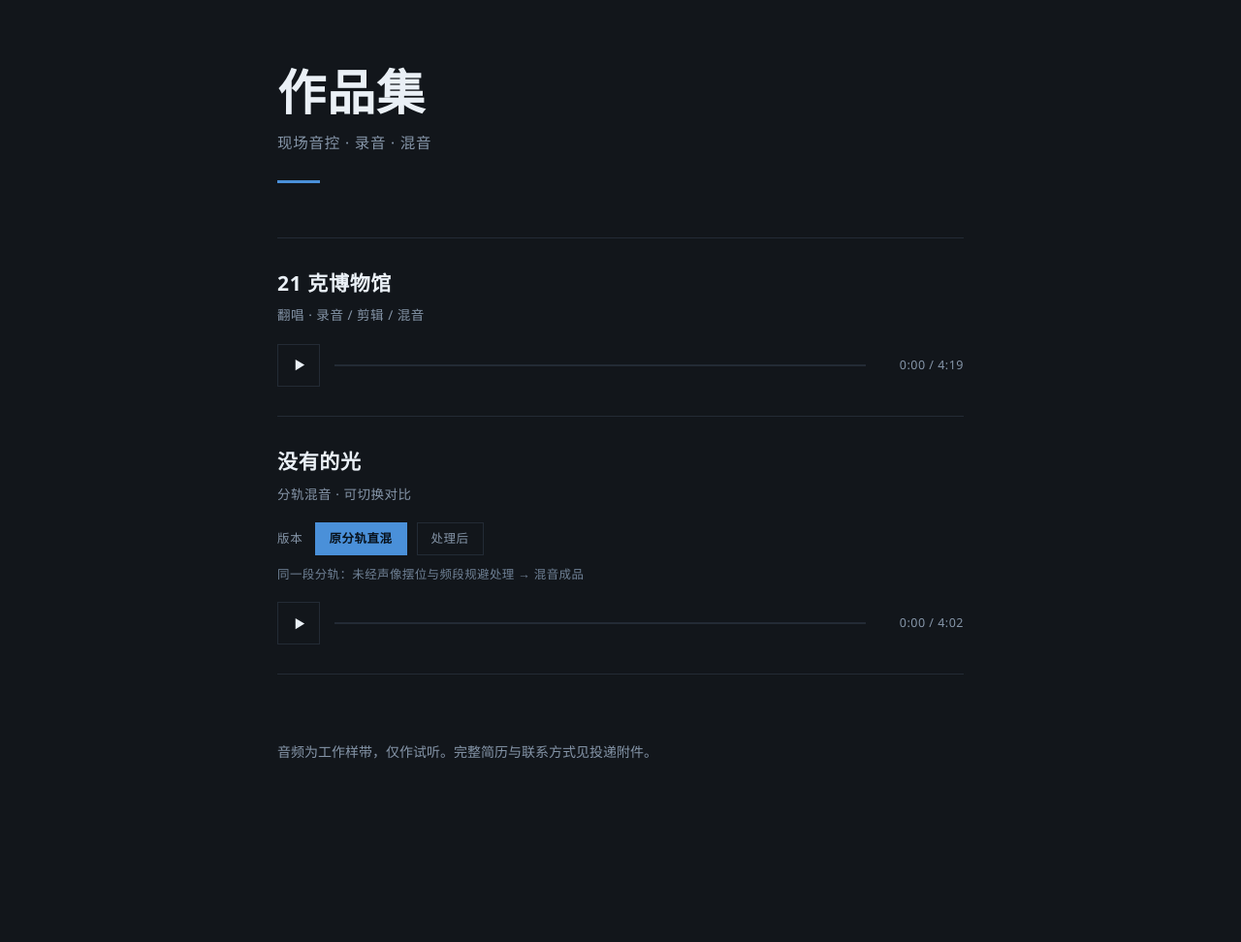
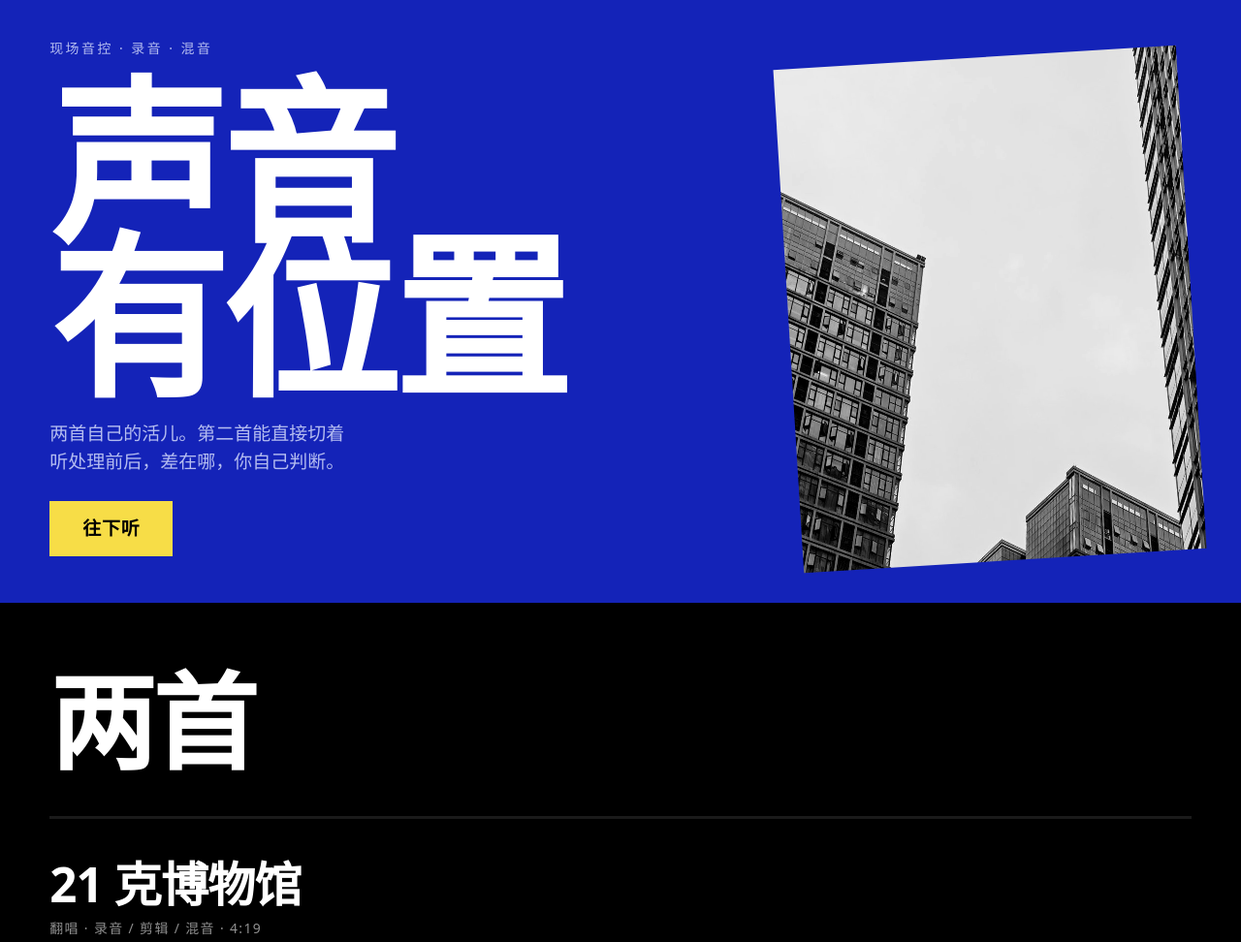
Before and after one commit to water-rill/portfolio, a plain HTML site: page index.html in a window 1280 px wide. Shown: the top 972 px of the page at 97% size. Before the commit the page ends 886 px from the top, so only its background shows below. Drawn offline with nearby package versions, Linux system fonts and the light colour scheme.

Commit message:
Rebuild page as loud flat poster with waveforms

```diff
--- a/index.html
+++ b/index.html
@@ -3,115 +3,310 @@
 <head>
 <meta charset="utf-8">
 <meta name="viewport" content="width=device-width, initial-scale=1">
-<title>作品集</title>
+<title>声音有位置 · 作品集</title>
+<link rel="preconnect" href="https://fonts.googleapis.com">
+<link rel="preconnect" href="https://fonts.gstatic.com" crossorigin>
+<link href="https://fonts.googleapis.com/css2?family=Barlow+Condensed:wght@600;700&family=Barlow:wght@400;500&display=swap" rel="stylesheet">
 <style>
   :root {
-    --bg: #12161b;
-    --ink: #eaf0f6;
-    --dim: #8595a8;
-    --line: #232b35;
-    --accent: #4a90d9;
+    --blue: #1423b8;
+    --black: #000000;
+    --yellow: #f7dd47;
+    --white: #ffffff;
+    --green: #1fc27a;
+    --muted-blue: #b4bcf0;
+    --pad: clamp(20px, 4vw, 56px);
+
+    --cn: "PingFang SC", "Microsoft YaHei", "Hiragino Sans GB", system-ui, sans-serif;
+    --en: "Barlow Condensed", var(--cn);
+    --body-en: "Barlow", var(--cn);
+
+    --step-small: clamp(0.8125rem, 0.79rem + 0.1vw, 0.875rem);
+    --step-body: clamp(1.0625rem, 1rem + 0.25vw, 1.1875rem);
+    --step-lead: clamp(1.25rem, 1.1rem + 0.7vw, 1.625rem);
+    --step-head: clamp(3rem, 1.2rem + 7vw, 7rem);
+    --step-shout: clamp(3.5rem, 1rem + 13vw, 12rem);
   }
 
   * { box-sizing: border-box; margin: 0; padding: 0; }
 
+  html { scroll-behavior: smooth; }
+
   body {
-    background: var(--bg);
-    color: var(--ink);
-    font-family: "Segoe UI", "Microsoft YaHei", "PingFang SC", sans-serif;
-    line-height: 1.6;
+    background: var(--blue);
+    color: var(--white);
+    font-family: var(--body-en);
+    font-size: var(--step-body);
+    line-height: 1.5;
     -webkit-font-smoothing: antialiased;
   }
 
-  .wrap { max-width: 760px; margin: 0 auto; padding: 68px 26px 96px; }
+  img { display: block; max-width: 100%; }
 
-  header { margin-bottom: 56px; }
+  /* ---------- HERO ---------- */
+  .hero {
+    position: relative;
+    background: var(--blue);
+    padding: clamp(28px, 5vh, 56px) var(--pad) clamp(36px, 6vh, 64px);
+    overflow: hidden;
+  }
+
+  .hero-grid {
+    display: grid;
+    grid-template-columns: minmax(0, 1.45fr) minmax(0, 0.85fr);
+    gap: clamp(20px, 4vw, 56px);
+    align-items: end;
+  }
+
+  .lead {
+    font-family: var(--cn);
+    font-size: var(--step-small);
+    letter-spacing: 0.18em;
+    color: var(--muted-blue);
+    margin-bottom: clamp(14px, 3vh, 28px);
+  }
 
   h1 {
-    font-size: clamp(34px, 7vw, 50px);
-    font-weight: 600;
-    letter-spacing: 0.02em;
-    line-height: 1.1;
+    font-family: var(--cn);
+    font-weight: 900;
+    font-size: var(--step-shout);
+    line-height: 0.88;
+    letter-spacing: -0.03em;
+    text-transform: none;
   }
 
-  .sub { margin-top: 12px; font-size: 15.5px; color: var(--dim); letter-spacing: 0.05em; }
-
-  .rule { width: 44px; height: 3px; background: var(--accent); margin-top: 26px; }
-
-  .track { padding: 30px 0; border-top: 1px solid var(--line); }
-  .track:last-of-type { border-bottom: 1px solid var(--line); }
-
-  .track h2 { font-size: 21px; font-weight: 600; letter-spacing: 0.03em; }
-
-  .meta { margin-top: 6px; font-size: 13.5px; color: var(--dim); letter-spacing: 0.04em; }
-
-  .ab { display: flex; align-items: center; gap: 10px; margin-top: 18px; flex-wrap: wrap; }
-
-  .ab-label { font-size: 12.5px; color: var(--dim); letter-spacing: 0.06em; margin-right: 2px; }
-
-  .ab button {
-    font: inherit; font-size: 12.5px; letter-spacing: 0.04em;
-    padding: 6px 14px;
-    border: 1px solid var(--line);
-    background: transparent;
-    color: var(--dim);
-    cursor: pointer; border-radius: 0;
-    transition: border-color .16s, color .16s, background .16s;
+  .note {
+    margin-top: clamp(18px, 3.4vh, 34px);
+    max-width: 30ch;
+    font-size: var(--step-body);
+    color: var(--muted-blue);
   }
-  .ab button:hover { border-color: #3a4b5f; color: var(--ink); }
-  .ab button.on { background: var(--accent); border-color: var(--accent); color: #08121c; font-weight: 600; }
-  .ab button:focus-visible { outline: 2px solid var(--accent); outline-offset: 2px; }
-
-  .ab-note { margin-top: 10px; font-size: 12.5px; color: #6f8095; letter-spacing: 0.03em; }
-
-  .player { display: flex; align-items: center; gap: 15px; margin-top: 18px; }
 
   .btn {
-    width: 44px; height: 44px; flex: 0 0 44px;
-    border: 1px solid var(--line);
-    background: transparent; color: var(--ink);
-    cursor: pointer; display: grid; place-items: center; border-radius: 0;
-    transition: border-color .18s, color .18s, background .18s;
+    display: inline-block;
+    margin-top: clamp(20px, 3.4vh, 32px);
+    background: var(--yellow);
+    color: #000;
+    font-family: var(--cn);
+    font-weight: 700;
+    font-size: var(--step-body);
+    letter-spacing: 0.04em;
+    padding: 14px 34px;
+    text-decoration: none;
+    border-radius: 0;
+    transition: background .15s ease;
   }
-  .btn:hover { border-color: var(--accent); color: var(--accent); }
-  .btn:focus-visible { outline: 2px solid var(--accent); outline-offset: 3px; }
-  .btn svg { width: 15px; height: 15px; fill: currentColor; }
-  .btn .icon-pause { display: none; }
-  .btn.playing .icon-play { display: none; }
-  .btn.playing .icon-pause { display: block; }
+  .btn:hover { background: var(--green); color: #000; }
 
-  .bar { flex: 1; height: 22px; display: flex; align-items: center; cursor: pointer; position: relative; }
-  .bar::before { content: ""; position: absolute; left: 0; right: 0; height: 2px; background: var(--line); }
-  .fill { position: relative; height: 2px; width: 0%; background: var(--accent); }
+  .hero-photo {
+    position: relative;
+    transform: rotate(-3.5deg);
+    margin-bottom: -6px;
+  }
+  .hero-photo img {
+    width: 100%;
+    aspect-ratio: 4 / 5;
+    object-fit: cover;
+    filter: grayscale(1) contrast(1.15) brightness(0.92);
+  }
+
+  /* ---------- WORK ---------- */
+  .work {
+    background: var(--black);
+    color: var(--white);
+    padding: clamp(48px, 9vh, 96px) var(--pad) clamp(56px, 10vh, 110px);
+  }
+
+  .work h2 {
+    font-family: var(--cn);
+    font-weight: 900;
+    font-size: var(--step-head);
+    line-height: 0.92;
+    letter-spacing: -0.03em;
+    margin-bottom: clamp(32px, 6vh, 56px);
+  }
+
+  .track { padding: clamp(28px, 5vh, 48px) 0; border-top: 3px solid #1a1a1a; }
+  .track:last-of-type { border-bottom: 3px solid #1a1a1a; }
+
+  .track h3 {
+    font-family: var(--cn);
+    font-weight: 800;
+    font-size: clamp(1.75rem, 1rem + 2.6vw, 3.25rem);
+    line-height: 1.08;
+    letter-spacing: -0.02em;
+  }
+
+  .meta {
+    margin-top: 10px;
+    font-size: var(--step-small);
+    font-family: var(--cn);
+    letter-spacing: 0.1em;
+    color: #8f8f8f;
+  }
+
+  .wave {
+    width: 100%;
+    margin-top: clamp(18px, 3vh, 28px);
+    opacity: 0.92;
+  }
+
+  .ab { margin-top: clamp(18px, 3vh, 26px); display: flex; gap: 10px; flex-wrap: wrap; }
+  .ab button {
+    font-family: var(--cn);
+    font-size: var(--step-small);
+    letter-spacing: 0.08em;
+    padding: 9px 18px;
+    border: 2px solid #333;
+    background: transparent;
+    color: #9a9a9a;
+    border-radius: 0;
+    cursor: pointer;
+    transition: border-color .15s, color .15s, background .15s;
+  }
+  .ab button:hover { border-color: var(--white); color: var(--white); }
+  .ab button.on { background: var(--yellow); border-color: var(--yellow); color: #000; font-weight: 700; }
+  .ab button:focus-visible { outline: 3px solid var(--green); outline-offset: 2px; }
+
+  .ab-note {
+    margin-top: 12px;
+    font-family: var(--cn);
+    font-size: var(--step-small);
+    color: #8f8f8f;
+    letter-spacing: 0.04em;
+  }
+
+  .player { display: flex; align-items: center; gap: 18px; margin-top: clamp(20px, 3vh, 30px); }
+
+  .play {
+    width: 62px; height: 62px; flex: 0 0 62px;
+    background: var(--green);
+    border: 0; border-radius: 0;
+    color: #000;
+    display: grid; place-items: center;
+    cursor: pointer;
+  }
+  .play:hover { background: var(--yellow); }
+  .play:focus-visible { outline: 3px solid var(--white); outline-offset: 3px; }
+  .play svg { width: 20px; height: 20px; fill: currentColor; }
+  .play .icon-pause { display: none; }
+  .play.playing .icon-play { display: none; }
+  .play.playing .icon-pause { display: block; }
+
+  .bar { flex: 1; height: 28px; display: flex; align-items: center; cursor: pointer; position: relative; }
+  .bar::before { content: ""; position: absolute; left: 0; right: 0; height: 3px; background: #2a2a2a; }
+  .fill { position: relative; height: 3px; width: 0%; background: var(--green); }
 
   .time {
-    font-size: 12.5px; color: var(--dim);
+    font-family: var(--en);
+    font-size: 1.05rem;
+    letter-spacing: 0.06em;
+    color: #8f8f8f;
+    min-width: 96px; text-align: right;
     font-variant-numeric: tabular-nums;
-    letter-spacing: 0.04em;
-    min-width: 86px; text-align: right;
   }
 
-  footer { margin-top: 66px; font-size: 14px; color: var(--dim); line-height: 2; }
-  footer a { color: var(--ink); text-decoration: none; border-bottom: 1px solid var(--line); }
-  footer a:hover { border-color: var(--accent); color: var(--accent); }
+  /* ---------- ABOUT ---------- */
+  .about {
+    background: var(--yellow);
+    color: #000;
+    padding: clamp(52px, 10vh, 110px) var(--pad);
+  }
+
+  .about p {
+    font-family: var(--cn);
+    font-weight: 700;
+    font-size: clamp(1.5rem, 0.9rem + 2.6vw, 3rem);
+    line-height: 1.28;
+    letter-spacing: -0.01em;
+    max-width: 26ch;
+  }
+  .about p + p { margin-top: clamp(20px, 3.4vh, 34px); }
+  .about em { font-style: normal; background: #000; color: var(--yellow); padding: 0 .18em; }
+
+  /* ---------- CONTACT ---------- */
+  .contact {
+    background: var(--blue);
+    color: var(--white);
+    padding: clamp(52px, 9vh, 96px) var(--pad) clamp(56px, 10vh, 100px);
+    display: grid;
+    grid-template-columns: minmax(0, 1fr) auto;
+    gap: clamp(28px, 5vw, 64px);
+    align-items: end;
+  }
+
+  .contact h2 {
+    font-family: var(--cn);
+    font-weight: 900;
+    font-size: var(--step-head);
+    line-height: 0.9;
+    letter-spacing: -0.03em;
+  }
+
+  .contact .url {
+    display: block;
+    margin-top: clamp(18px, 3vh, 26px);
+    font-family: var(--en);
+    font-size: var(--step-lead);
+    letter-spacing: 0.02em;
+    color: var(--white);
+    text-decoration: none;
+    border-bottom: 3px solid var(--green);
+    padding-bottom: 4px;
+    width: fit-content;
+  }
+  .contact .url:hover { color: var(--green); }
+
+  .qr { background: var(--white); padding: 12px; }
+  .qr img { width: clamp(120px, 16vw, 172px); }
+
+  .foot {
+    background: var(--blue);
+    border-top: 3px solid #2b3ad0;
+    padding: 22px var(--pad) 30px;
+    font-family: var(--cn);
+    font-size: var(--step-small);
+    color: var(--muted-blue);
+    letter-spacing: 0.06em;
+  }
+
+  /* ---------- RESPONSIVE ---------- */
+  @media (max-width: 760px) {
+    .hero-grid { grid-template-columns: 1fr; }
+    .hero-photo { order: -1; transform: rotate(-2.5deg); }
+    .hero-photo img { aspect-ratio: 16 / 10; }
+    .contact { grid-template-columns: 1fr; align-items: start; }
+    .qr { justify-self: start; }
+  }
 </style>
 </head>
 <body>
-<div class="wrap">
 
-  <header>
-    <h1>作品集</h1>
-    <div class="sub">现场音控 · 录音 · 混音</div>
-    <div class="rule"></div>
-  </header>
+<header class="hero">
+  <div class="hero-grid">
+    <div class="hero-copy">
+      <p class="lead">现场音控 · 录音 · 混音</p>
+      <h1>声音<br>有位置</h1>
+      <p class="note">两首自己的活儿。第二首能直接切着听处理前后，差在哪，你自己判断。</p>
+      <a class="btn" href="#work">往下听</a>
+    </div>
+    <figure class="hero-photo">
+      <img src="assets/city.jpg" alt="城市高楼，仰拍的玻璃幕墙">
+    </figure>
+  </div>
+</header>
 
-  <section class="works">
+<main>
+
+  <section class="work" id="work">
+    <h2>两首</h2>
 
     <article class="track" data-srcs="audio/21g-museum.mp3" data-total="4:19">
-      <h2>21 克博物馆</h2>
-      <div class="meta">翻唱 · 录音 / 剪辑 / 混音</div>
+      <h3>21 克博物馆</h3>
+      <p class="meta">翻唱 · 录音 / 剪辑 / 混音 · 4:19</p>
+      <img class="wave" src="assets/wave-21g.png" alt="21 克博物馆的整曲波形">
       <div class="player">
-        <button class="btn" aria-label="播放">
+        <button class="play" aria-label="播放">
           <svg class="icon-play" viewBox="0 0 16 16"><path d="M4 2l10 6-10 6z"/></svg>
           <svg class="icon-pause" viewBox="0 0 16 16"><path d="M4 2h3v12H4zM9 2h3v12H9z"/></svg>
         </button>
@@ -121,18 +316,19 @@
     </article>
 
     <article class="track" data-srcs="audio/the-absent-light-raw.mp3|audio/the-absent-light.mp3" data-total="4:02">
-      <h2>没有的光</h2>
-      <div class="meta">分轨混音 · 可切换对比</div>
+      <h3>没有的光</h3>
+      <p class="meta">分轨混音 · 4:02</p>
+
+      <img class="wave" id="wave-ab" src="assets/wave-abl-raw.png" alt="没有的光的波形，可切换对比">
 
       <div class="ab">
-        <span class="ab-label">版本</span>
         <button class="on" data-ver="0">原分轨直混</button>
         <button data-ver="1">处理后</button>
       </div>
-      <div class="ab-note">同一段分轨：未经声像摆位与频段规避处理 → 混音成品</div>
+      <p class="ab-note">同一段分轨：没做声像摆位和频段规避，直接混 → 处理完的成品。切版本时进度会保留。</p>
 
       <div class="player">
-        <button class="btn" aria-label="播放">
+        <button class="play" aria-label="播放">
           <svg class="icon-play" viewBox="0 0 16 16"><path d="M4 2l10 6-10 6z"/></svg>
           <svg class="icon-pause" viewBox="0 0 16 16"><path d="M4 2h3v12H4zM9 2h3v12H9z"/></svg>
         </button>
@@ -140,14 +336,28 @@
         <div class="time">0:00 / 4:02</div>
       </div>
     </article>
-
   </section>
 
-  <footer>
-    音频为工作样带，仅作试听。完整简历与联系方式见投递附件。
-  </footer>
+  <section class="about">
+    <p>初中站在台上唱歌，<em>想知道播放器里的歌为什么那么好听</em>，一路摸到了混音。</p>
+    <p>后来在广播台摸调音台，在合唱队学声音怎么摆。没规划过，都是被好奇心领过去的。</p>
+  </section>
 
-</div>
+  <section class="contact">
+    <div>
+      <h2>扫码<br>听一下</h2>
+      <a class="url" href="https://water-rill.github.io/portfolio/">water-rill.github.io/portfolio</a>
+    </div>
+    <div class="qr">
+      <img src="assets/qr.png" alt="作品集二维码">
+    </div>
+  </section>
+
+</main>
+
+<footer class="foot">
+  音频为工作样带，仅作试听。完整简历与联系方式见投递附件。
+</footer>
 
 <script>
 (function () {
@@ -172,7 +382,7 @@
     });
     var idx = 0;
 
-    var btn = el.querySelector('.btn');
+    var btn = el.querySelector('.play');
     var bar = el.querySelector('.bar');
     var fill = el.querySelector('.fill');
     var timeEl = el.querySelector('.time');
@@ -254,14 +464,19 @@
     };
   }
 
+  var waveEl = document.getElementById('wave-ab');
+  var waveSrcs = ['assets/wave-abl-raw.png', 'assets/wave-abl-mix.png'];
+
   Array.prototype.forEach.call(document.querySelectorAll('.track'), function (el) {
     var player = makePlayer(el);
     var abBtns = el.querySelectorAll('.ab button');
     Array.prototype.forEach.call(abBtns, function (btn) {
       btn.addEventListener('click', function () {
+        var i = parseInt(btn.dataset.ver, 10);
         Array.prototype.forEach.call(abBtns, function (x) { x.classList.remove('on'); });
         btn.classList.add('on');
-        player.switchTo(parseInt(btn.dataset.ver, 10));
+        player.switchTo(i);
+        if (waveEl) waveEl.src = waveSrcs[i];
       });
     });
   });
```
Also changed, not shown: .taste-skill/inspect/desktop-fold.jpg (added), assets/city.jpg (added), assets/qr.png (added), assets/sea.jpg (added), assets/wave-21g.png (added), assets/wave-abl-mix.png (added), assets/wave-abl-raw.png (added).
